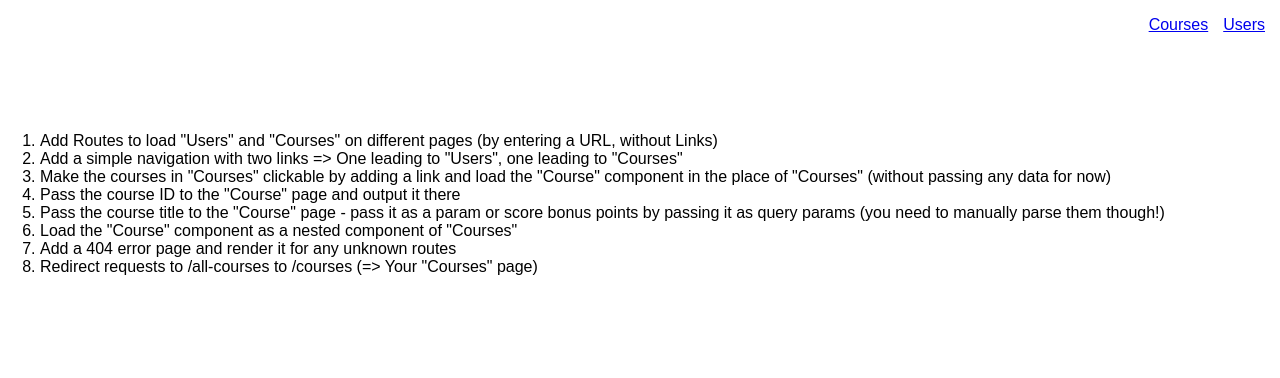
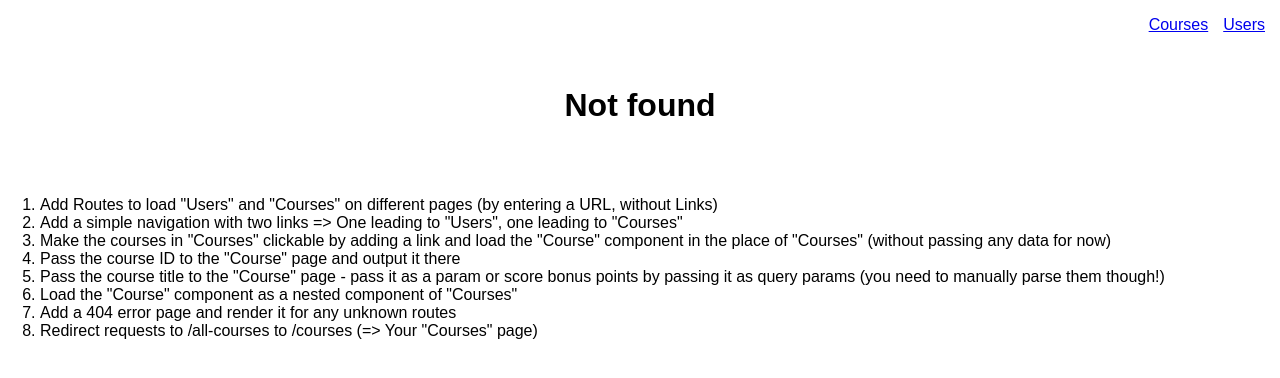
Before and after one commit to mahdouglass/react-routing-example, a React (Create React App) app: page / in a window 1280 px wide. Shown: the top 378 px of the page. Built offline with nearby package versions, Linux system fonts and the light colour scheme.

Commit message:
Create route where it renders on anything unknown

```diff
--- a/src/containers/Nav/Nav.js
+++ b/src/containers/Nav/Nav.js
@@ -1,9 +1,10 @@
 import React, { Component } from 'react';
-import { NavLink, Route } from 'react-router-dom';
+import { NavLink, Route, Switch } from 'react-router-dom';
 
 import Courses from '../Courses/Courses';
 import Course from '../Course/Course';
 import Users from '../Users/Users';
+import Error from '../404/404';
 
 class Nav extends Component {
     render() {
@@ -15,9 +16,12 @@ class Nav extends Component {
                         <li><NavLink to="/courses">Courses</NavLink></li>
                     </ul>
                 </nav>
-                <Route path="/users" component={Users} />
-                <Route path="/courses" component={Courses} />
-                <Route path="/courses/:courseId/:courseTitle" component={Course} />
+                <Switch>
+                    <Route path="/users" component={Users} />
+                    <Route path="/courses" component={Courses} />
+                    <Route path="/courses/:courseId/:courseTitle" component={Course} />
+                    <Route render={() => <h1>Not found</h1>} />
+                </Switch>
             </header>
         )
     }
```
